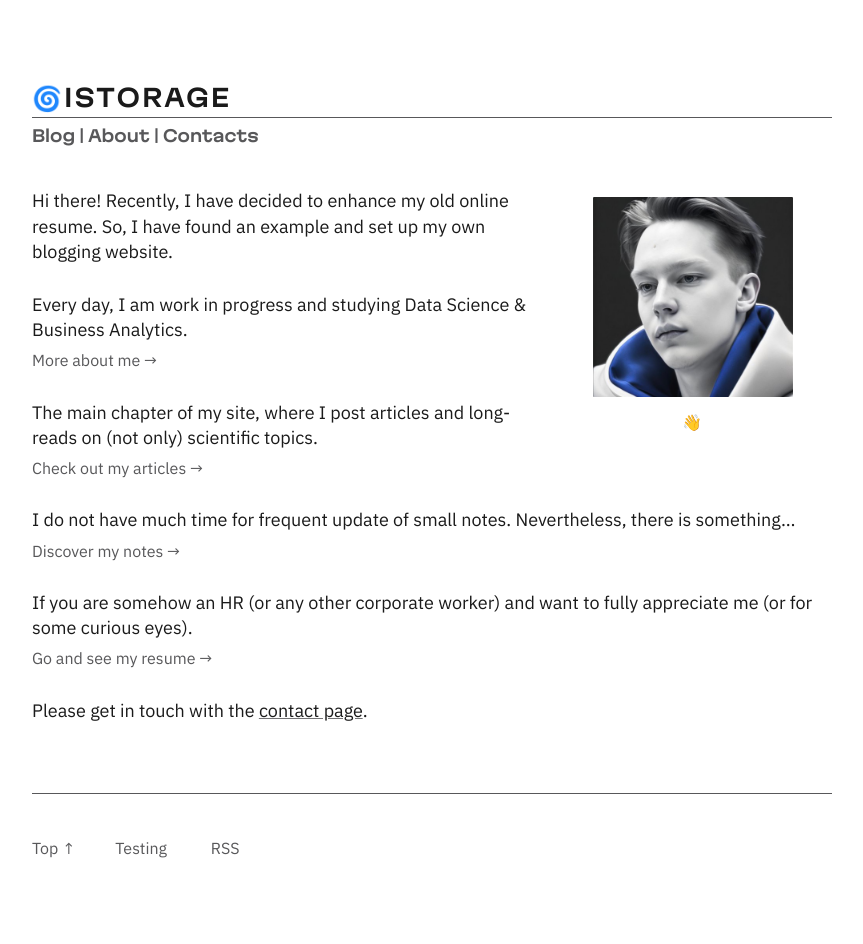
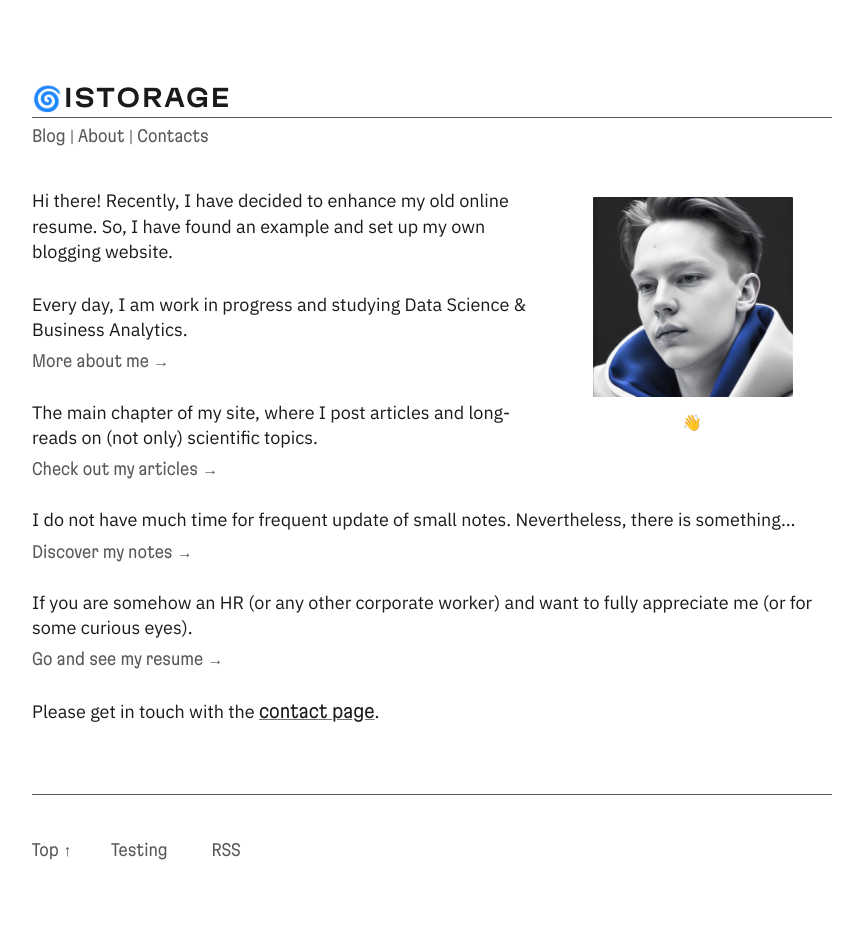
Before and after one commit to suchkow/suchkow.github.io, a Jekyll site: the page built from index.md, in a window 1280 px wide. Shown: the whole page, without its empty margins (208-1071 px from the left). Built offline with Jekyll 4.4.1, drawn with Linux system fonts in a browser that asks for light colours.

Commit message:
Minor changes were made

```diff
--- a/css/main.scss
+++ b/css/main.scss
@@ -1,13 +1,20 @@
 ---
 ---
 
-$body-typeface: IBM Plex Sans, sans-serif;
-$heading-typeface: Martian Grotesk, sans-serif;
+$body-1-typeface: IBM Plex Sans, sans-serif;
+$body-2-typeface: Martian Grotesk Cn, sans-serif;
+$heading-1-typeface: Martian Grotesk sWd, sans-serif;
+$heading-2-typeface: IBM Plex Sans, sans-serif;
 $mono-typeface: IBM Plex Mono, monospace;
 $text-width: 800px;
 
 @font-face {
-  font-family: "Martian Grotesk";
+  font-family: "Martian Grotesk Cn";
+  src: url("/static/fonts/MartianGrotesk-CnLt.woff2");
+}
+
+@font-face {
+  font-family: "Martian Grotesk sWd";
   src: url("/static/fonts/MartianGrotesk-sWdBd.woff2");
 }
 
@@ -96,7 +103,7 @@ html {
 html {
   background-color: var(--main-background-color);
   color: var(--main-text-color);
-  font-family: $body-typeface;
+  font-family: $body-1-typeface;
   font-feature-settings: "kern" on;
   font-variant-ligatures: common-ligatures;
   height: 100%;
@@ -126,6 +133,7 @@ p, li, details, summary {
 }
 
 nav {
+  font-family: $body-2-typeface;
   color: var(--light-text-color);
   font-size: var(--small-font-size);
   margin: 0;
@@ -143,7 +151,7 @@ main {
 }
 
 header {
-  font-family: $heading-typeface;
+  font-family: $heading-1-typeface;
   margin: calc(3 * var(--line-height)) 0 calc(1.5 * var(--line-height)) 0;
   max-width: $text-width;
   width: 100%;
@@ -156,6 +164,7 @@ header {
     padding-bottom: calc(.25 * var(--line-height));
   }
   nav {
+    font-family: $heading-2-typeface;
     margin-top: calc(.25 * var(--line-height));
   }
 }
@@ -192,7 +201,7 @@ footer {
 }
 
 h2, h3 {
-  font-family: $heading-typeface;
+  font-family: $heading-1-typeface;
   font-size: var(--h2-font-size);
   margin: calc(var(--line-height) * 1.5) 0 0 0;
   font-weight: bold;
@@ -230,6 +239,7 @@ blockquote {
 }
 
 a {
+  font-family: $body-2-typeface;
   color: var(--main-text-color);
   text-decoration-color: var(--extra-light-text-color);
 }
@@ -342,6 +352,7 @@ aside, .callout {
 // homepage
 
 .internal-link, .internal-link a {
+  font-family: $body-2-typeface;
   color: var(--light-text-color);
   font-size: var(--small-font-size);
   text-decoration: none;
@@ -396,7 +407,7 @@ aside, .callout {
   color: var(--main-text-color);
   height: calc( 1.5 * var(--line-height));
   flex: 5 1 auto;
-  font-family: $body-typeface;
+  font-family: $body-1-typeface;
   font-size: var(--small-font-size);
   margin-top: 0;
   min-width: 50%;
@@ -416,7 +427,7 @@ aside, .callout {
   border: 1px solid var(--light-border-color);
   border-radius: 4px;
   color: var(--main-text-color);
-  font-family: $body-typeface;
+  font-family: $body-1-typeface;
   font-size: var(--small-font-size);
   font-weight: normal;
   margin: 0 0 0 .5em;
@@ -462,13 +473,13 @@ aside, .callout {
   margin: 0;
   padding: calc(1.25 * var(--line-height)) 0;
   h1 {
-    font-family: $heading-typeface;
+    font-family: $heading-1-typeface;
     text-transform: uppercase;
     letter-spacing: .1em;
     margin: 0;
   }
   h2 {
-    font-family: $heading-typeface;
+    font-family: $heading-1-typeface;
     font-size: var(--body-font-size);
   }
   h1 + p, h2 + p {
```
Also changed, not shown: static/fonts/MartianGrotesk-CnLt.woff2 (added).
